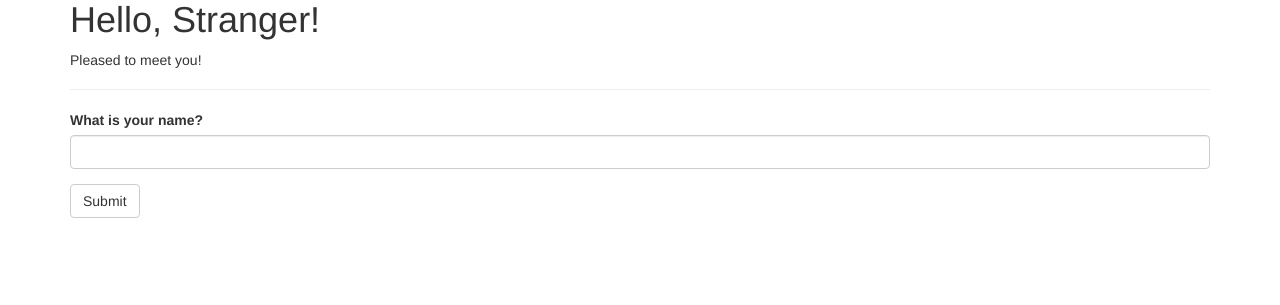
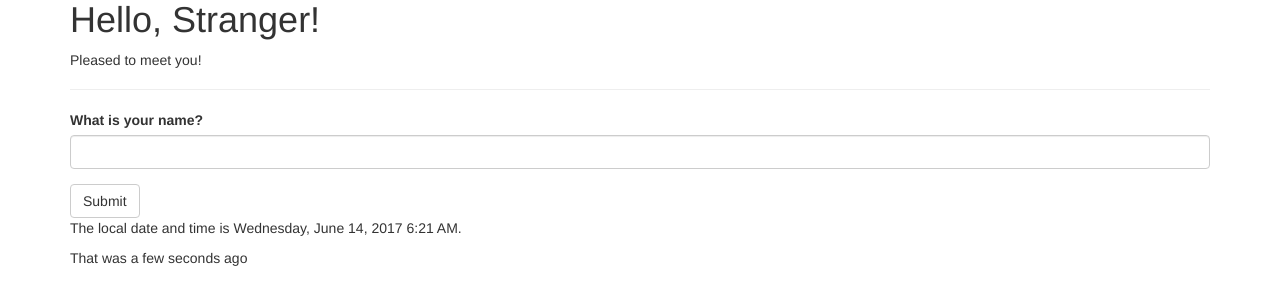
Before and after one commit to aweffr/ChatProject, a Flask app: page / in a window 1280 px wide. Shown: the part 112-417 px from the top of the page. Run offline with Flask 2, Linux system fonts and the light colour scheme; some libraries are stand-ins or nearby versions.

Commit message:
连接数据库

```diff
--- /dev/null
+++ b/app/main/service.py
@@ -0,0 +1,2 @@
+from . import main
+from .. import db
--- a/app/main/views.py
+++ b/app/main/views.py
@@ -9,9 +9,10 @@ from ..models import User
 
 @main.route("/", methods=['GET', 'POST'])
 def index():
-    name = None
     form = NameForm()
     if form.validate_on_submit():
+        user = User(username=form.name.data)
+        db.session.add(user)
         session['name'] = form.name.data
         form.name.data = ""
         return redirect(url_for(".index"))
--- a/app/models.py
+++ b/app/models.py
@@ -1,10 +1,12 @@
 from . import db
+from datetime import datetime
 
 
 class User(db.Model):
     __tablename__ = 'users'
     id = db.Column(db.Integer, primary_key=True)
     username = db.Column(db.String(64), unique=True, index=True)
+    create_time = db.Column(db.DateTime, default=datetime.now())
     messages = db.relationship('Message', backref='user', lazy='dynamic')
 
     def __repr__(self):
--- a/app/templates/index.html
+++ b/app/templates/index.html
@@ -13,4 +13,6 @@
         {% endif %}
     </div>
     {{ wtf.quick_form(form) }}
+    <p>The local date and time is {{ moment(current_time).format('LLLL')}}.</p>
+    <p>That was {{ moment(current_time).fromNow(refresh=True) }}</p>
 {% endblock %}
--- a/config.py
+++ b/config.py
@@ -17,6 +17,7 @@ class DevelopmentConfig(Config):
     DEBUG = True
     SQLALCHEMY_DATABASE_URI = os.environ.get("DEV_DATABASE_URI") or \
                               "sqlite:///" + os.path.join(basedir, "data-dev.sqlite")
+    DROP_AND_CREATE = os.environ.get("DROP_AND_CREATE" or False)
 
 
 class TestingConfig(Config):
```
Lines whose indentation alone changed are shown as unchanged.
